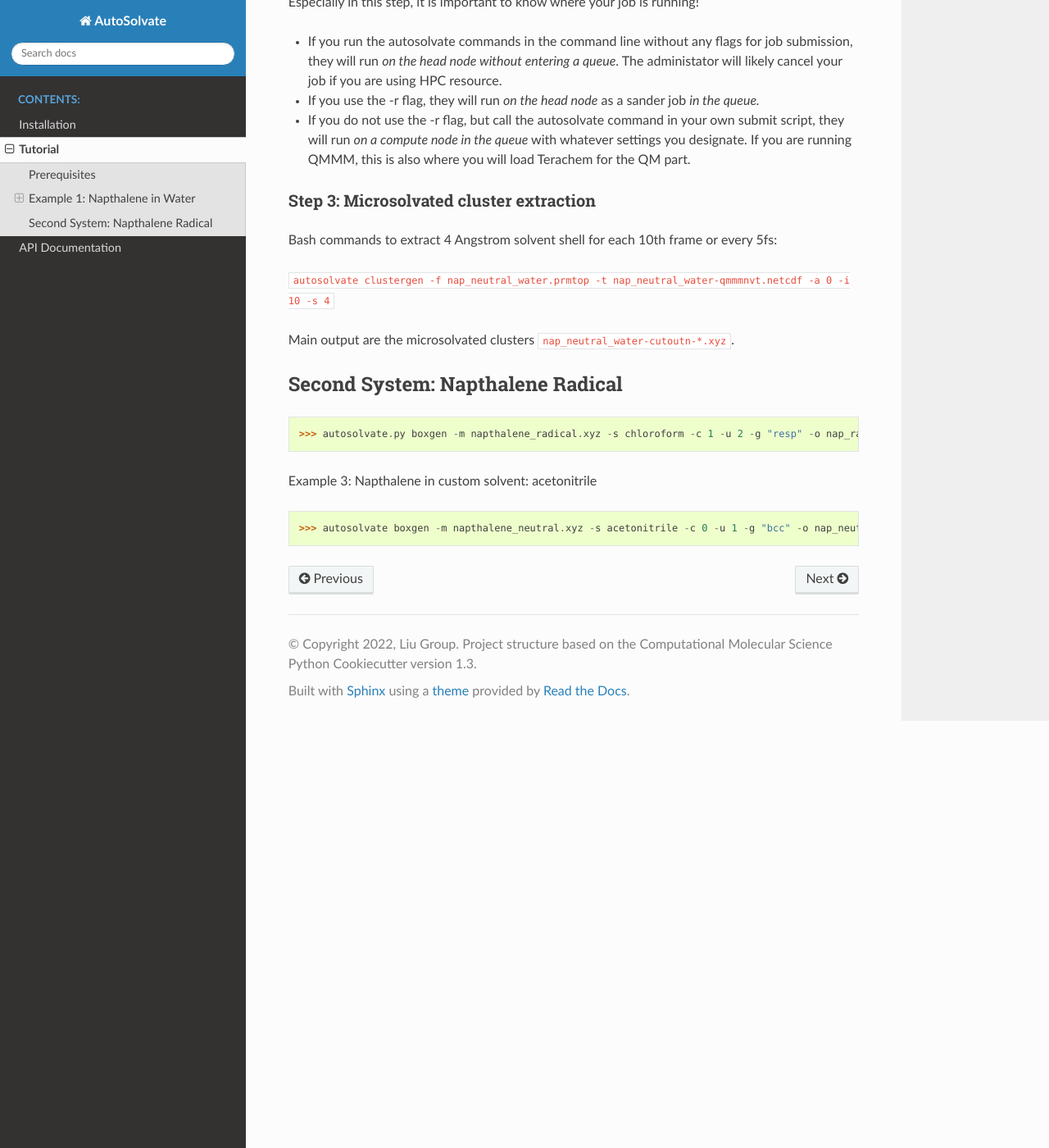
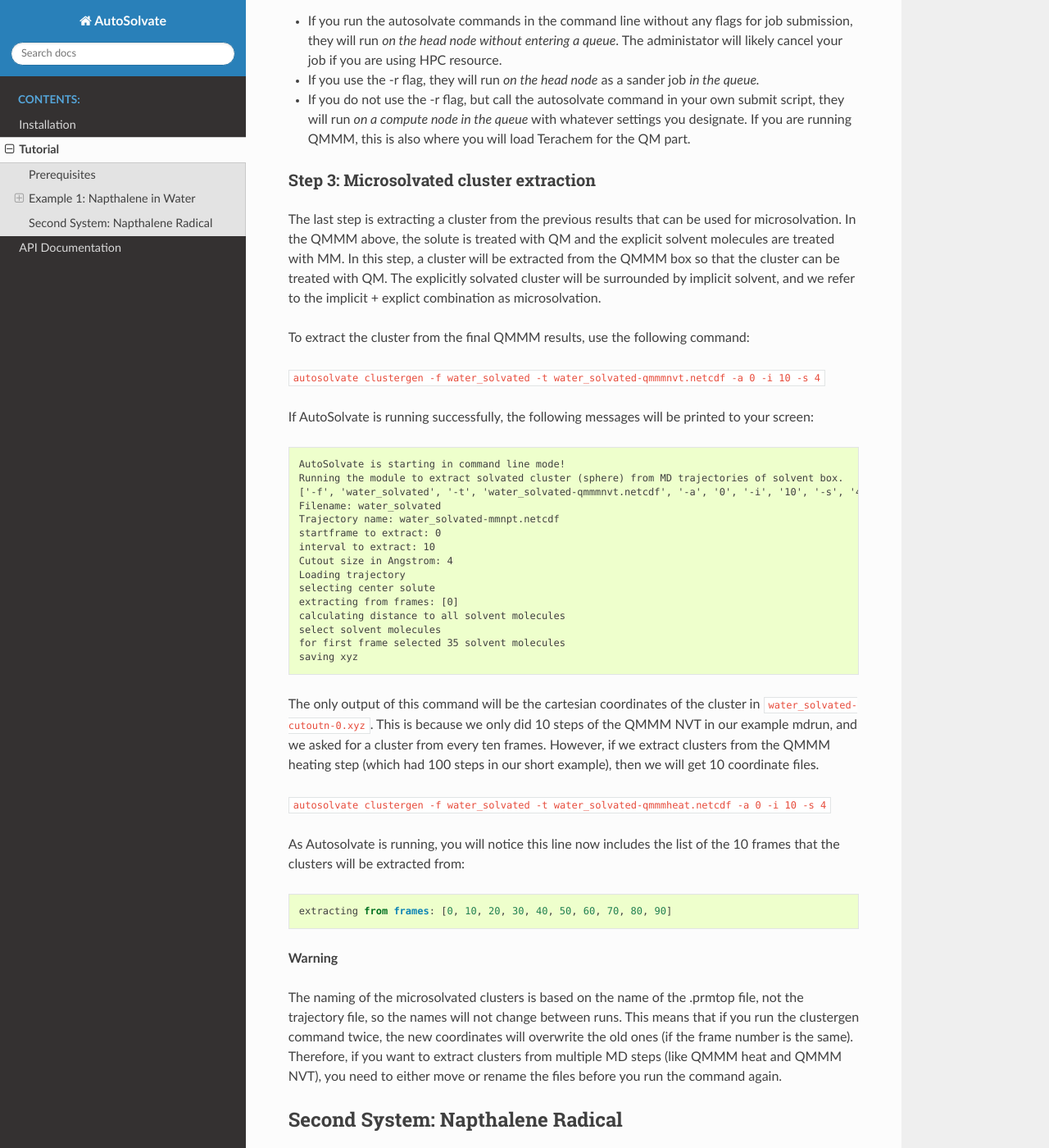
Before and after one commit to Liu-group/AutoSolvate, a Sphinx documentation site: the page built from docs/tutorial.rst, in a window 1280 px wide and 1400 px high, scrolled down 6410 px. Shown: the whole window at 82% size. Built offline with Sphinx 7.4.7 and the Read the Docs theme 2.0.0, drawn with Linux system fonts in a browser that asks for light colours; the version number could not be read and is left out; some of the changed text lies outside the part shown.

Commit message:
add clustergen and update second example

```diff
--- a/docs/tutorial.rst
+++ b/docs/tutorial.rst
@@ -1,7 +1,7 @@
 Tutorial
 =============================
 
-Following code walkthrough illustrates the usage of Autosolvate.
+Following code walkthrough illustrates the usage of Autosolvate in the commnand line interface.
 
 There will be two example systems: napthalene in water and napthalene radical in chloroform
 
@@ -165,7 +165,7 @@
 
 This example uses default settings for boxgen, but these can be changed or simply made explict by using more flag options. For example, we can change the charge fitting method to bcc, give the output a more specific name, and explicitly define solvent, charge and multiplicity:
 
-``python autosolvate.py -m napthalene_neutral.xyz -s water -c 0 -u 1 -g "bcc" -o nap_neutral_water``
+``autosolvate boxgen -m napthalene_neutral.xyz -s water -c 0 -u 1 -g "bcc" -o nap_netural``
 
 The semi-emperical charge fitting available through Amber performs well for closed-shell systems. However, it is not sufficient for open-shell systems, which will require the use of quantum chemistry charge fitting methods. The methods currently available are bcc fitting in Amber and RESP in Gaussian. RESP is the default setting.
 
@@ -231,7 +231,6 @@
 
 Once everything has finished, the main output is the QM/MM trajectory water_solvated-qmmmnvt.netcdf. When you have this file, you can move on to the next step!
 
-
 **Notes for production runs**
 
 Longer MM and QM/MM steps are necessary to reach equilibration, and the default settings are more appropriate than what is used here for a production run. The default mdrun will have the following settings:
@@ -258,7 +257,7 @@
 
 ``autosolvate mdrun -f water_solvated -q 0 -u 1 -d``
 
-If AutoSolvate is running correctly, it will print the following messages::
+If AutoSolvate is running successfully, the following messages will be printed to your screen::
 
   AutoSolvate is starting in command line mode!
   Running the module to automatically run MD simulations of solvated structure.
@@ -296,21 +295,56 @@
 Step 3: Microsolvated cluster extraction
 ~~~~~~~~~~~~~~~~~~~~~~~~~~~~~~~~~~~~~~~~~~~
 
-Bash commands to extract 4 Angstrom solvent shell for each 10th frame or every 5fs:
+The last step is extracting a cluster from the previous results that can be used for microsolvation. In the QMMM above, the solute is treated with QM and the explicit solvent molecules are treated with MM. In this step, a cluster will be extracted from the QMMM box so that the cluster can be treated with QM. The explicitly solvated cluster will be surrounded by implicit solvent, and we refer to the implicit + explict combination as microsolvation.
 
-``autosolvate clustergen -f nap_neutral_water.prmtop -t nap_neutral_water-qmmmnvt.netcdf -a 0 -i 10 -s 4``
+To extract the cluster from the final QMMM results, use the following command:
 
-Main output are the microsolvated clusters ``nap_neutral_water-cutoutn-*.xyz``.
+``autosolvate clustergen -f water_solvated -t water_solvated-qmmmnvt.netcdf -a 0 -i 10 -s 4``
 
+If AutoSolvate is running successfully, the following messages will be printed to your screen::
 
+    AutoSolvate is starting in command line mode!
+    Running the module to extract solvated cluster (sphere) from MD trajectories of solvent box.
+    ['-f', 'water_solvated', '-t', 'water_solvated-qmmmnvt.netcdf', '-a', '0', '-i', '10', '-s', '4']
+    Filename: water_solvated
+    Trajectory name: water_solvated-mmnpt.netcdf
+    startframe to extract: 0
+    interval to extract: 10
+    Cutout size in Angstrom: 4
+    Loading trajectory
+    selecting center solute
+    extracting from frames: [0]
+    calculating distance to all solvent molecules
+    select solvent molecules
+    for first frame selected 35 solvent molecules
+    saving xyz
 
+The only output of this command will be the cartesian coordinates of the cluster in ``water_solvated-cutoutn-0.xyz``. This is because we only did 10 steps of the QMMM NVT in our example mdrun, and we asked for a cluster from every ten frames. However, if we extract clusters from the QMMM heating step (which had 100 steps in our short example), then we will get 10 coordinate files.
 
+``autosolvate clustergen -f water_solvated -t water_solvated-qmmmheat.netcdf -a 0 -i 10 -s 4``
+
+As Autosolvate is running, you will notice this line now includes the list of the 10 frames that the clusters will be extracted from::
+
+  extracting from frames: [0, 10, 20, 30, 40, 50, 60, 70, 80, 90]
+
+**Warning**
+
+The naming of the microsolvated clusters is based on the name of the .prmtop file, not the trajectory file, so the names will not change between runs. This means that if you run the clustergen command twice, the new coordinates will overwrite the old ones (if the frame number is the same). Therefore, if you want to extract clusters from multiple MD steps (like QMMM heat and QMMM NVT), you need to either move or rename the files before you run the command again.
 
 Second System: Napthalene Radical
 ----------------------------------------------------------
 
->>> autosolvate.py boxgen -m napthalene_radical.xyz -s chloroform -c 1 -u 2 -g "resp" -o nap_radical_chcl3
+Now that we have gone through the details of one example, the second example will be the compact version of a production run.
 
+``autosolvate boxgen -m napthalene_radical.xyz -s chloroform -c 1 -u 2 -g "resp" -o nap_radical_chcl3``
+  * must designate charge and multiplicty for the radical system
+  * must use resp for open-shell system
+``autosolvate mdrun -f nap_radical_chcl3 -q 1 -u 2 -d``
+  * must designate charge and multiplicty for the radical system
+  * make sure to track the output filename from boxgen as the input filename
+  * copy the contents of runMM.sh and runQMMM.sh into a submit script that calls Terachem and submits the (very long) job into a queue with sufficient time
+``autosolvate clustergen -f nap_radical_chcl3 -t nap_radical_chcl3-qmmmnvt.netcdf -a 0 -i 10 -s 4``
+  * make sure to make note of which trajectory the clusters come from
 
 
 Example 3: Napthalene in custom solvent: acetonitrile
```
